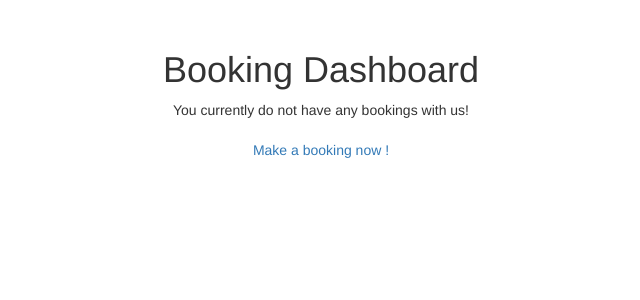
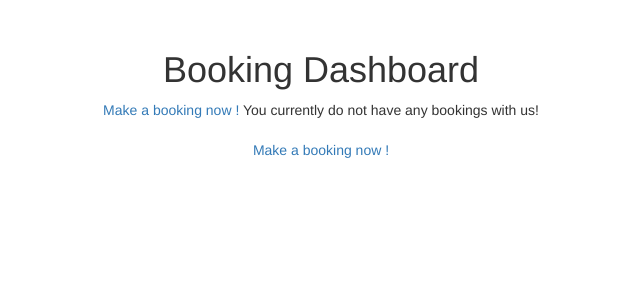
Before and after one commit to nishanthc/Car-Booking-Management, a Flask app: template templates/booking/dashboard.html in a window 1280 px wide. Shown: the part 62-362 px from the top of the page, without its empty margins (319-959 px from the left). Run offline with Flask 2, Linux system fonts and the light colour scheme; the template is opened without the code that fills it, so the values that code supplies are empty; parts of the project's set-up code (start-up, migrations or seed data) failed here and were passed over; some libraries are stand-ins or nearby versions.

Commit message:
Added templates

```diff
--- a/templates/booking/dashboard.html
+++ b/templates/booking/dashboard.html
@@ -4,6 +4,7 @@
     <div class="row" xmlns="http://www.w3.org/1999/html">
     <div class="col-lg-12 text-center">
       <h1 class="mt-5">Booking Dashboard</h1>
+      <a href="/bookings/new">Make a booking now !</a>
       {% if data["user_has_booking"] == True %}
           <table class="table">
           <thead>
@@ -30,6 +31,7 @@
           {% endfor %}
           </tbody>
           </table>
+
       {% else %}
           You currently do not have any bookings with us!<br><br>
           <a href="/bookings/new">Make a booking now !</a>
```
Also changed, not shown: templates/admin/home.html (line endings or trailing spaces), templates/base.html (line endings or trailing spaces), templates/booking/new.html (line endings or trailing spaces), templates/helpers/_form_helper.html (line endings or trailing spaces), templates/home.html (line endings or trailing spaces), templates/partials/nav.html (line endings or trailing spaces), templates/user/login.html (line endings or trailing spaces), templates/user/profile.html (line endings or trailing spaces), templates/user/register.html (line endings or trailing spaces).
